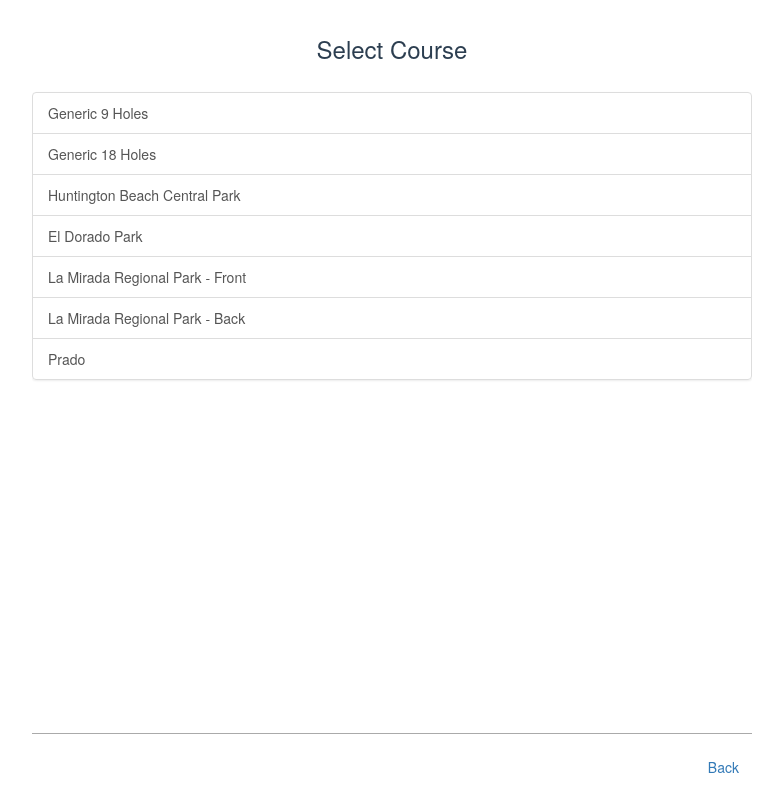
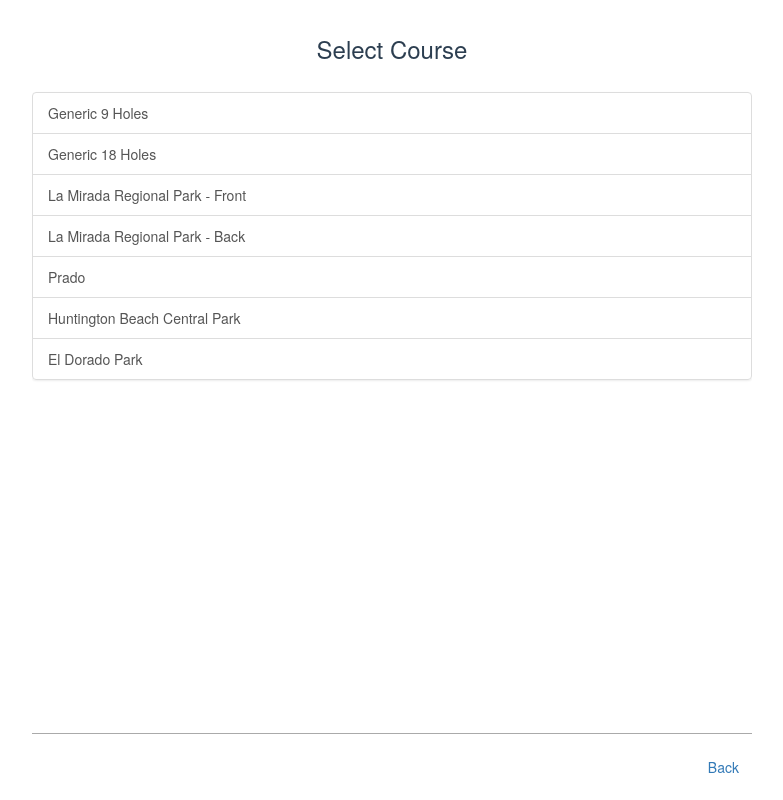
Before and after one commit to tnemec/react-dgscore, a React (Create React App) app: page /course in a window 1280 px wide. Shown: the whole page, without its empty margins (248-1031 px from the left). Built offline with nearby package versions, Linux system fonts and the light colour scheme; a web font is replaced by a local one.

Commit message:
Changed how courses stores the hole data

```diff
--- a/src/service/savedCourses.json
+++ b/src/service/savedCourses.json
@@ -14,73 +14,6 @@
         },
         {
             "par": [],
-            "fee": 3,
-            "num": [],
-            "lon": -118.0091712,
-            "name": "Huntington Beach Central Park",
-            "state": "CA",
-            "city": "Huntington Beach",
-            "holes": 18,
-            "priv": 0,
-            "defaultPar": 3,
-            "uuid": "2d222c60-6684-11e7-bf3e-d7f1ae60492c",
-            "dist": [
-                270,
-                365,
-                318,
-                230,
-                265,
-                319,
-                290,
-                360,
-                415,
-                320,
-                295,
-                315,
-                330,
-                346,
-                321,
-                420,
-                366,
-                393
-            ],
-            "lat": 33.6980984
-        },
-        {
-            "par": [],
-            "fee": 0,
-            "num": [],
-            "lon": -118.0987171,
-            "name": "El Dorado Park",
-            "state": "CA",
-            "city": "Long Beach",
-            "holes": 18,
-            "priv": 0,
-            "defaultPar": 3,
-            "uuid": "2d807900-6684-11e7-bf3e-d7f1ae60492c",
-            "dist": [
-                275,
-                282,
-                201,
-                219,
-                255,
-                279,
-                297,
-                309,
-                264,
-                273,
-                366,
-                297,
-                339,
-                348,
-                300,
-                315,
-                282
-            ],
-            "lat": 33.8079231
-        },
-        {
-            "par": [],
             "fee": 0,
             "num": [],
             "lon": -118.0065952,
@@ -91,116 +24,409 @@
             "priv": 0,
             "defaultPar": 3,
             "notes": "Lakeside",
-            "uuid": "dd8a2df0-6729-11e7-a7bf-691c8505bd0f",
+            "uuid": "fff67470-aba7-11e8-9dc4-13a43203f599",
             "dist": [
-                305,
-                335,
-                213,
-                254,
-                281,
-                288,
-                309,
-                240,
-                291,
-                383,
-                276,
-                353,
-                320,
-                377,
-                335,
-                450,
-                390,
-                291
+                {
+                    "d": 305,
+                    "p": 3
+                },
+                {
+                    "d": 335,
+                    "p": 3
+                },
+                {
+                    "d": 213,
+                    "p": 3
+                },
+                {
+                    "d": 254,
+                    "p": 3
+                },
+                {
+                    "d": 281,
+                    "p": 3
+                },
+                {
+                    "d": 288,
+                    "p": 3
+                },
+                {
+                    "d": 309,
+                    "p": 3
+                },
+                {
+                    "d": 240,
+                    "p": 3
+                },
+                {
+                    "d": 291,
+                    "p": 3
+                },
+                {
+                    "d": 383,
+                    "p": 3
+                },
+                {
+                    "d": 276,
+                    "p": 3
+                },
+                {
+                    "d": 353,
+                    "p": 3
+                },
+                {
+                    "d": 320,
+                    "p": 3
+                },
+                {
+                    "d": 377,
+                    "p": 3
+                },
+                {
+                    "d": 335,
+                    "p": 3
+                },
+                {
+                    "d": 450,
+                    "p": 3
+                },
+                {
+                    "d": 390,
+                    "p": 3
+                },
+                {
+                    "d": 291,
+                    "p": 3
+                }
             ],
             "lat": 33.904998
         },
         {
-            "par": [
-                3,
-                3,
-                3,
-                4,
-                3,
-                3,
-                3,
-                3,
-                3,
-                3,
-                3,
-                3,
-                3,
-                3,
-                3,
-                3,
-                3,
-                3
-            ],
-            "fee": 0,
-            "num": [],
-            "lon": -118.0065952,
-            "name": "La Mirada Regional Park - Back",
-            "state": "CA",
             "city": "La Mirada",
             "holes": 18,
             "priv": 0,
+            "fee": 0,
+            "holeData": [
+                {
+                    "d": 430,
+                    "p": 3
+                },
+                {
+                    "d": 305,
+                    "p": 3
+                },
+                {
+                    "d": 295,
+                    "p": 3
+                },
+                {
+                    "d": 520,
+                    "p": 4
+                },
+                {
+                    "d": 335,
+                    "p": 3
+                },
+                {
+                    "d": 230,
+                    "p": 3
+                },
+                {
+                    "d": 280,
+                    "p": 3
+                },
+                {
+                    "d": 225,
+                    "p": 3
+                },
+                {
+                    "d": 240,
+                    "p": 3
+                },
+                {
+                    "d": 285,
+                    "p": 3
+                },
+                {
+                    "d": 325,
+                    "p": 3
+                },
+                {
+                    "d": 415,
+                    "p": 3
+                },
+                {
+                    "d": 310,
+                    "p": 3
+                },
+                {
+                    "d": 290,
+                    "p": 3
+                },
+                {
+                    "d": 320,
+                    "p": 3
+                },
+                {
+                    "d": 239,
+                    "p": 3
+                },
+                {
+                    "d": 249,
+                    "p": 3
+                },
+                {
+                    "d": 297,
+                    "p": 3
+                }
+            ],
             "defaultPar": 3,
-            "uuid": "300b8c40-672a-11e7-a7bf-691c8505bd0f",
-            "dist": [
-                430,
-                305,
-                295,
-                520,
-                335,
-                230,
-                280,
-                225,
-                240,
-                285,
-                325,
-                415,
-                310,
-                290,
-                320,
-                239,
-                249,
-                297
-            ],
-            "lat": 33.904998
+            "lon": -118.0065952,
+            "uuid": "0410b7a0-aba8-11e8-9dc4-13a43203f599",
+            "lat": 33.904998,
+            "name": "La Mirada Regional Park - Back",
+            "state": "CA"
         },
         {
+            "city": "Chino",
+            "holes": 18,
             "zip": "91708",
+            "priv": 0,
+            "fee": 0,
+            "holeData": [
+                {
+                    "d": 260
+                },
+                {
+                    "d": 340
+                },
+                {
+                    "d": 313
+                },
+                {
+                    "d": 400
+                },
+                {
+                    "d": 370
+                },
+                {
+                    "d": 365
+                },
+                {
+                    "d": 527
+                },
+                {
+                    "d": 255
+                },
+                {
+                    "d": 310
+                },
+                {
+                    "d": 350
+                },
+                {
+                    "d": 315
+                },
+                {
+                    "d": 350
+                },
+                {
+                    "d": 380
+                },
+                {
+                    "d": 390
+                },
+                {
+                    "d": 372
+                },
+                {
+                    "d": 340
+                },
+                {
+                    "d": 315
+                },
+                {
+                    "d": 388
+                }
+            ],
+            "defaultPar": 3,
+            "lon": -117.6526645,
+            "uuid": "07e147a0-aba8-11e8-9dc4-13a43203f599",
+            "lat": 33.9453623,
+            "name": "Prado",
+            "state": "CA"
+        },
+        {
             "par": [],
-            "fee": 0,
+            "fee": 3,
+            "holeData": [
+                {
+                    "d": 270,
+                    "p": 3
+                },
+                {
+                    "d": 365,
+                    "p": 3
+                },
+                {
+                    "d": 318,
+                    "p": 3
+                },
+                {
+                    "d": 230,
+                    "p": 3
+                },
+                {
+                    "d": 265,
+                    "p": 3
+                },
+                {
+                    "d": 319,
+                    "p": 3
+                },
+                {
+                    "d": 290,
+                    "p": 3
+                },
+                {
+                    "d": 360,
+                    "p": 3
+                },
+                {
+                    "d": 415,
+                    "p": 3
+                },
+                {
+                    "d": 320,
+                    "p": 3
+                },
+                {
+                    "d": 295,
+                    "p": 3
+                },
+                {
+                    "d": 315,
+                    "p": 3
+                },
+                {
+                    "d": 330,
+                    "p": 3
+                },
+                {
+                    "d": 346,
+                    "p": 3
+                },
+                {
+                    "d": 321,
+                    "p": 3
+                },
+                {
+                    "d": 420,
+                    "p": 3
+                },
+                {
+                    "d": 366,
+                    "p": 3
+                },
+                {
+                    "d": 393,
+                    "p": 3
+                }
+            ],
             "num": [],
-            "lon": -117.6526645,
-            "name": "Prado",
+            "lon": -118.0091712,
+            "name": "Huntington Beach Central Park",
             "state": "CA",
-            "city": "Chino",
+            "city": "Huntington Beach",
             "holes": 18,
             "priv": 0,
             "defaultPar": 3,
-            "uuid": "b95c97f0-672a-11e7-a7bf-691c8505bd0f",
-            "dist": [
-                260,
-                340,
-                313,
-                400,
-                370,
-                365,
-                527,
-                255,
-                310,
-                350,
-                315,
-                350,
-                380,
-                390,
-                372,
-                340,
-                315,
-                388
+            "uuid": "f548d7c0-aba7-11e8-9dc4-13a43203f599",
+            "lat": 33.6980984
+        },
+        {
+            "par": [],
+            "fee": 0,
+            "holeData": [
+                {
+                    "d": 275,
+                    "p": 3
+                },
+                {
+                    "d": 282,
+                    "p": 3
+                },
+                {
+                    "d": 201,
+                    "p": 3
+                },
+                {
+                    "d": 219,
+                    "p": 3
+                },
+                {
+                    "d": 255,
+                    "p": 3
+                },
+                {
+                    "d": 279,
+                    "p": 3
+                },
+                {
+                    "d": 297,
+                    "p": 3
+                },
+                {
+                    "d": 309,
+                    "p": 3
+                },
+                {
+                    "d": 264,
+                    "p": 3
+                },
+                {
+                    "d": 273,
+                    "p": 3
+                },
+                {
+                    "d": 366,
+                    "p": 3
+                },
+                {
+                    "d": 297,
+                    "p": 3
+                },
+                {
+                    "d": 339,
+                    "p": 3
+                },
+                {
+                    "d": 348,
+                    "p": 3
+                },
+                {
+                    "d": 300,
+                    "p": 3
+                },
+                {
+                    "d": 315,
+                    "p": 3
+                },
+                {
+                    "d": 282,
+                    "p": 3
+                }
             ],
-            "lat": 33.9453623
+            "num": [],
+            "lon": -118.0987171,
+            "name": "El Dorado Park",
+            "state": "CA",
+            "city": "Long Beach",
+            "holes": 18,
+            "priv": 0,
+            "defaultPar": 3,
+            "uuid": "fafb9540-aba7-11e8-9dc4-13a43203f599",
+            "lat": 33.8079231
         }
     ],
     "Count": 5,
```
Also changed, not shown: src/components/Round.js (+4 -3 lines), 1 other file (tests, documents, lock files or other folders).
